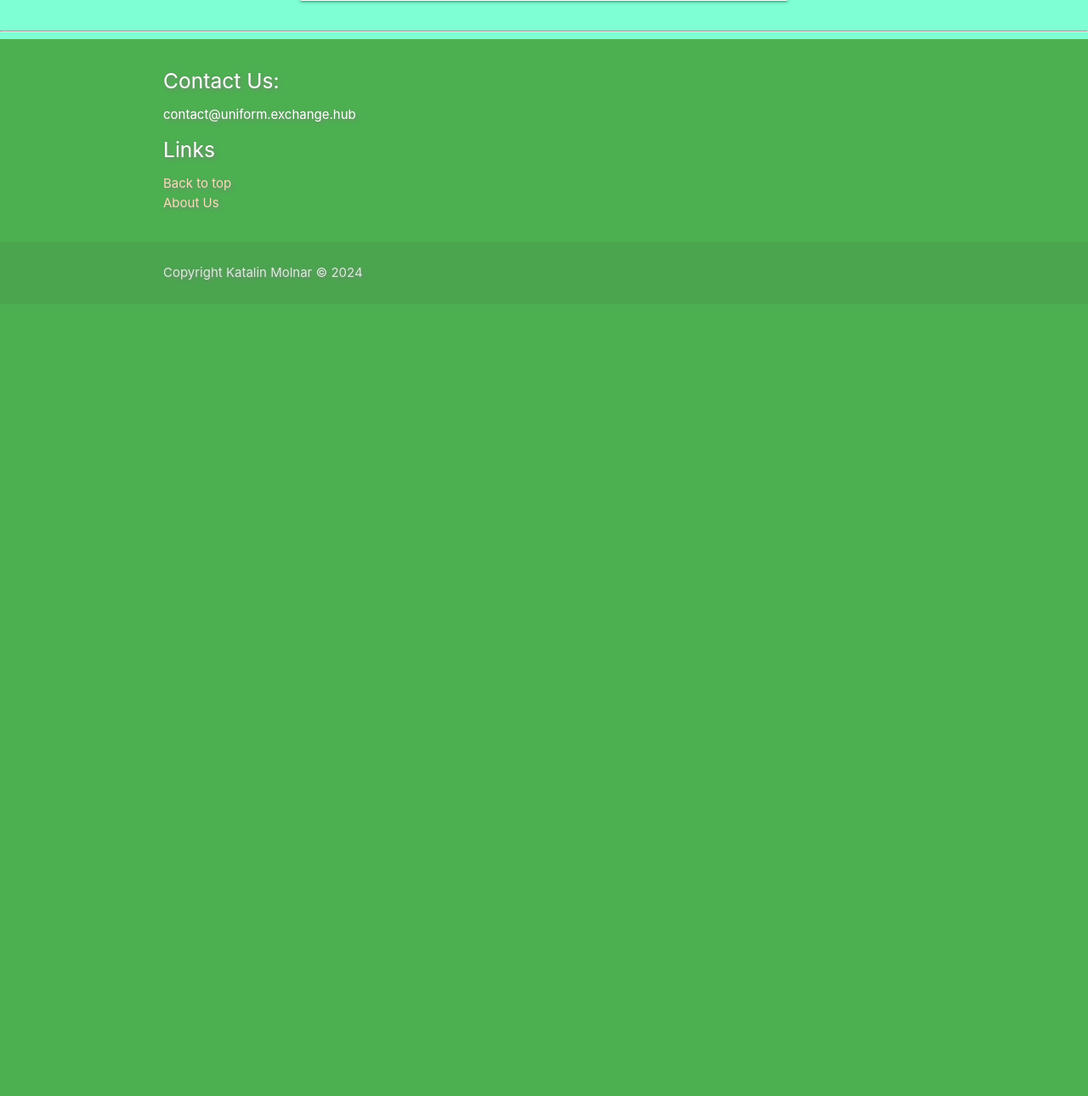
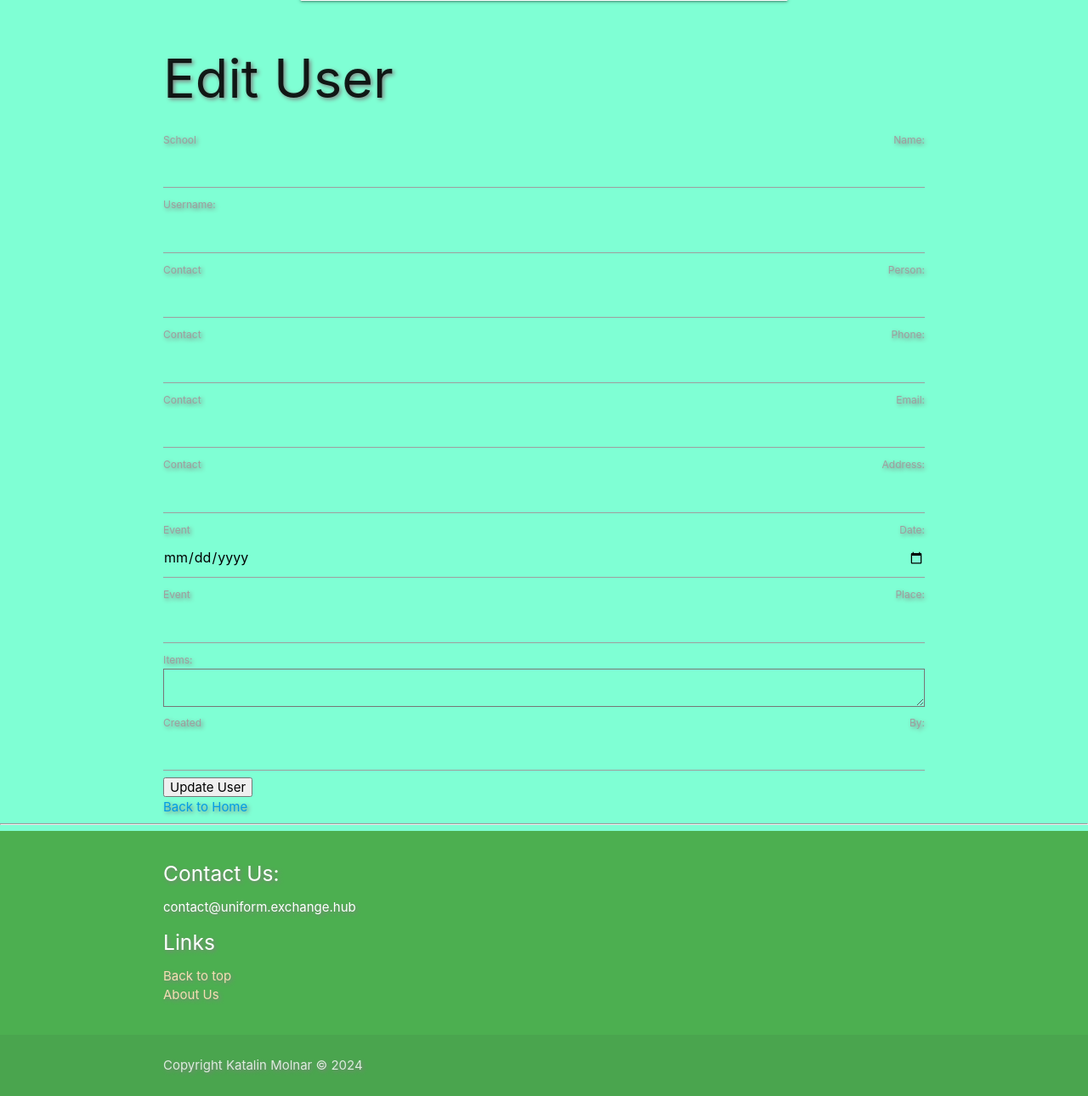
Before and after one commit to molnarlin/uniform_exchange_hub, a Flask app: template templates/edit_user.html in a window 1280 px wide. Shown: the part 741-2031 px from the top of the page at 85% size. Before the commit the page ends 1075 px from the top, so only its background shows below. Run offline with Flask 3, Linux system fonts and the light colour scheme; the template is opened without the code that fills it, so the values that code supplies are empty; some libraries are stand-ins or nearby versions.

Commit message:
edit_user updated

```diff
--- a/run.py
+++ b/run.py
@@ -141,15 +141,15 @@ def user_profile():
     user = mongo.db.users.find_one({"user_name": user_name})
     if user:
         if request.method == "POST":
-            contact_email = request.form["contact_email"]
-            contact_person = request.form["contact_person"]
-            contact_phone = request.form["contact_phone"]
-            contact_address = request.form["contact_address"]
-            school_name = request.form["school_name"]
-            event_place = request.form["event_place"]
-            event_date = request.form["event_date"]
-            items = request.form["items"]
-            session["contact_email"] = contact_email
+            contact_email = request.form.get["contact_email"]
+            contact_person = request.form.get["contact_person"]
+            contact_phone = request.form.get["contact_phone"]
+            contact_address = request.form.get["contact_address"]
+            school_name = request.form.get["school_name"]
+            event_place = request.form.get["event_place"]
+            event_date = request.form.get["event_date"]
+            items = request.form.get["items"]
+            session["user_name"] = user_name
             mongo.db.users.update_one({"user_name": user_name}, {
                 "$set": {
                     "contact_email": contact_email,
@@ -164,24 +164,24 @@ def user_profile():
             })
             flash("Data was saved!")
         else:
-            if "contact_email" in session:
-                contact_email = session["contact_email"]
+            if "user_name" in session:
+                user_name = session["user_name"]
         return render_template("user_profile.html", user=user)
     else:
         flash("User not found")
         return redirect(url_for("login"))
 
 
-@app.route("/edit_user/<user_id>", methods=["GET", "POST"])
-def edit_user(user_id):
+@app.route("/edit_user/<user_name>", methods=["GET", "POST"])
+def edit_user(user_name):
 
-    if user_to_edit:
-        # User found, proceed with editing
-        pass
-    else:
-        # User not found
-        pass
-    user_to_edit = mongo.db.users.find_one({"_id": ObjectId(user_id)})
+    # Retrieve the user from the database
+    user_to_edit = mongo.db.users.find_one({"user_name": user_name})
+
+    if user_to_edit is None:
+        flash("User  not found")
+        return redirect(url_for("index"))
+
     if request.method == "POST":
         submit = {
             "$set": {
@@ -193,20 +193,19 @@ def edit_user(user_id):
                 "contact_address": request.form.get("contact_address"),
                 "event_date": request.form.get("event_date"),
                 "event_place": request.form.get("event_place"),
-                "items": request.form.get("items"),
+                "items": request.form.getlist("items[]"),
                 "created_by": session.get["user"]
             }
         }
-        mongo.db.users.update_one({"_id": ObjectId(user_id)}, submit)
+        mongo.db.users.update_one({"user_name": user_name}, submit)
         flash("User Successfully Updated")
 
-    user = mongo.db.users.find_one({"_id": ObjectId(user_id)})
-    return render_template("edit_user.html", user=user)
+    return render_template("edit_user.html", user=user_to_edit)
 
 
-@app.route("/delete_user/<user_id>")
-def delete_user(user_id):
-    mongo.db.users.delete_one({"_id": ObjectId(user_id)})
+@app.route("/delete_user/<user_name>")
+def delete_user(user_name):
+    mongo.db.users.delete_one({"user_name": user_name})
     flash("User Successfully Deleted")
     return redirect(url_for("index"))
 
--- a/templates/base.html
+++ b/templates/base.html
@@ -20,7 +20,7 @@
           {% if session.user %}
             <li><a href="{{ url_for('create_profile', user_name=session['user']) }}">Create Profile</a></li>
             <li><a href="{{ url_for('user_profile', user_name=session['user']) }}">Profile</a></li>
-            <li><a href="{{ url_for('edit_user', user_id=session['user']) }}">Edit Profile</a></li>
+            <li><a href="{{ url_for('edit_user', user_name=session['user']) }}">Edit Profile</a></li>
             <li><a href="{{ url_for('logout') }}">Log Out</a></li>
           {% else %}
             <li><a href="{{ url_for('login') }}">Log In</a></li>
@@ -35,7 +35,7 @@
           {% if session.user %}
             <li><a href="{{ url_for('create_profile', user_name=session['user']) }}">Create Profile</a></li>
             <li><a href="{{ url_for('user_profile', user_name=session['user']) }}">Profile</a></li>
-            <li><a href="{{ url_for('edit_user', user_id=session['user']) }}">Edit Profile</a></li>
+            <li><a href="{{ url_for('edit_user', user_name=session['user']) }}">Edit Profile</a></li>
             <li><a href="{{ url_for('logout') }}">Log Out</a></li>
           {% else %}
             <li><a href="{{ url_for('register') }}">Register</a></li>
--- a/templates/edit_user.html
+++ b/templates/edit_user.html
@@ -10,52 +10,50 @@
     </div>
   </div>
 </div>
-{% for user in users %}
-<div class="row">
-  <form action="{{ url_for('edit_user', user_id=user._id) }}" method="POST">
-    <div class="input-field col s12">
-      <label for="school_name">School Name:</label>
-      <input type="text" id="school_name" name="school_name" value="{{ user.school_name }}" aria-label="school name">
-    </div>
-    <div class="input-field col s6">
-      <i class="material-icons prefix">account_circle</i>
-      <label for="contact_person">Contact Person:</label>
-      <input type="text" id="contact_person" name="contact_person" value="{{ user.contact_person }}" aria-label="contact person">
-    </div>
-    <div class="input-field col s6">
-      <i class="material-icons prefix">phone</i>
-      <label for="contact_phone">Contact Phone:</label>
-      <input type="text" id="contact_phone" name="contact_phone" value="{{ user.contact_phone }}" aria-label="contact phone">
-    </div>
-    <div class="input-field col s6">
-      <i class="material-icons prefix">email</i>
-      <label for="contact_email">Contact Email:</label>
-      <input type="email" id="contact_email" name="contact_email" value="{{ user.contact_email }}" aria-label="contact email">
-    </div>
-    <div class="input-field col s6">
-      <i class="material-icons prefix">home</i>
-      <label for="contact_address">Contact Address:</label>
-      <input type="text" id="contact_address" name="contact_address" value="{{ user.contact_address }}" aria-label="contact address">
-    </div>
-    <div class="col s12">
-      <h4>Events, if you have:</h4>
-      <label for="event_date">Event Date:</label>
-      <input type="date" id="event_date" name="event_date" value="{{ user.event_date }}" aria-label="event date">
-      <label for="event_place">Event Place:</label>
-      <input type="text" id="event_place" name="event_place" value="{{ user.event_place }}" aria-label="event place">
-    </div>
-    <div class="col s12 black-text">
-      <h4>What items would you like to donate?</h4>
-      <label for="items">Items:</label>
-      <input type="text" id="items" name="items" value="{{ user.items }}" aria-label="cloths">
-    </div>
-    <div class="row"></div>
-      <div class="col s12 center-align">
-        <input class="btn-large black-text" type="submit" value="Save Changes">
-        <a class="waves-effect waves-light btn-large black-text" onclick="return confirm('Are you sure you want to delete your account?');">Delete account</a>
-      </div>
-    </div>
-  </form>
+<div>
+<h1>Edit User</h1>
+<form method="POST">
+  <label for="school_name">School Name:</label>
+  <input type="text" id="school_name" name="school_name" value="{{ user.school_name }}" required><br>
+
+  <label for="user_name">Username:</label>
+  <input type="text" id="user_name" name="user_name" value="{{ user.user_name }}" required><br>
+
+  <label for="contact_person">Contact Person:</label>
+  <input type="text" id="contact_person" name="contact_person" value="{{ user.contact_person }}" required><br>
+
+  <label for="contact_phone">Contact Phone:</label>
+  <input type="text" id="contact_phone" name="contact_phone" value="{{ user.contact_phone }}" required><br>
+
+  <label for="contact_email">Contact Email:</label>
+  <input type="email" id="contact_email" name="contact_email" value="{{ user.contact_email }}" required><br>
+
+  <label for="contact_address">Contact Address:</label>
+  <input type="text" id="contact_address" name="contact_address" value="{{ user.contact_address }}" required><br>
+
+  <label for="event_date">Event Date:</label>
+  <input type="date" id="event_date" name="event_date" value="{{ user.event_date }}" required><br>
+
+  <label for="event_place">Event Place:</label>
+  <input type="text" id="event_place" name="event_place" value="{{ user.event_place }}" required><br>
+
+  <label for="items">Items:</label>
+  <textarea id="items" name="items" required>
+      {% for item in user.items %}
+          {{ item }}
+          {% if not loop.last %}
+              ,
+          {% endif %}
+      {% endfor %}
+  </textarea><br>
+
+  <label for="created_by">Created By:</label>
+  <input type="text" id="created_by" name="created_by" value="{{ user.created_by }}" readonly><br>
+
+  <button type="submit">Update User</button>
+</form>
+
 </div>
-{% endfor %}
+
+<a href="{{ url_for('index') }}">Back to Home</a>
 {% endblock %}
```
